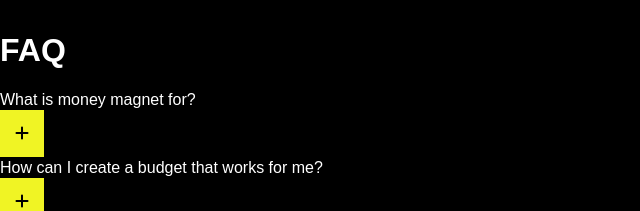
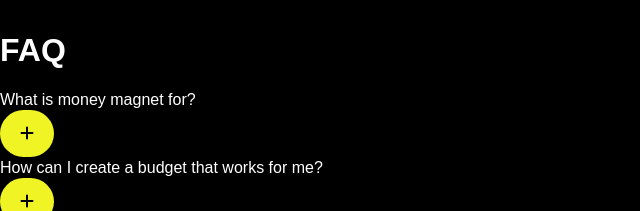
Before and after one commit to elijahgummer/MoneyMagnet-Budget-Expense-Managment-Web-App, a PHP site: page /home.php in a window 1280 px wide. Shown: the part 2891-3102 px from the top of the page, without its empty margins (0-640 px from the left). Run offline with PHP 8.4, Linux system fonts and the light colour scheme; some web fonts are replaced.

Commit message:
added the padding and the border radius

```diff
--- a/MoneyMagnet/css/home.css
+++ b/MoneyMagnet/css/home.css
@@ -437,5 +437,6 @@ html {
 }
 #FAQ span {
   background: #f0f424;
-  padding: 15px;
+  padding: 15px 20px;
+  border-radius: 30px;
 }
```
